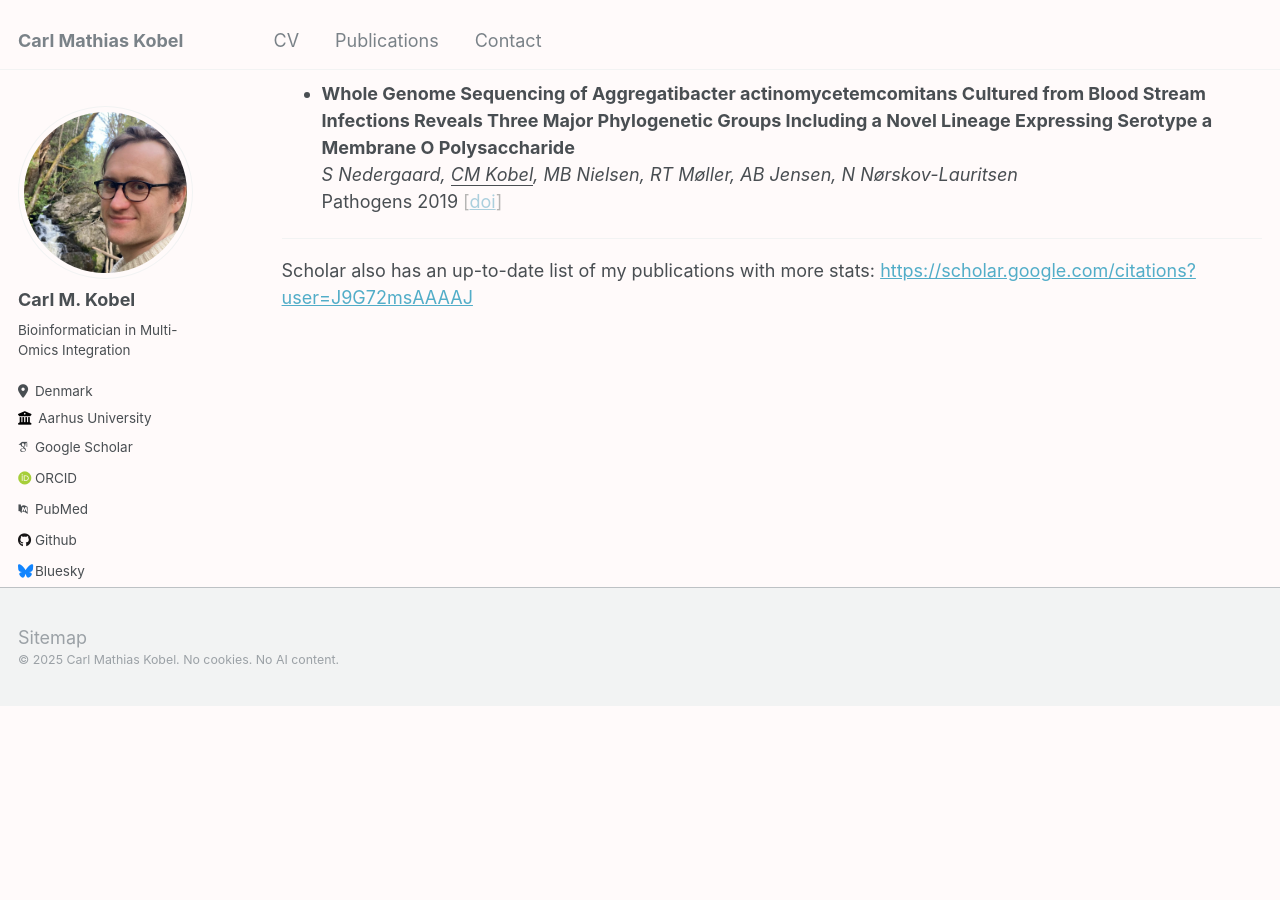
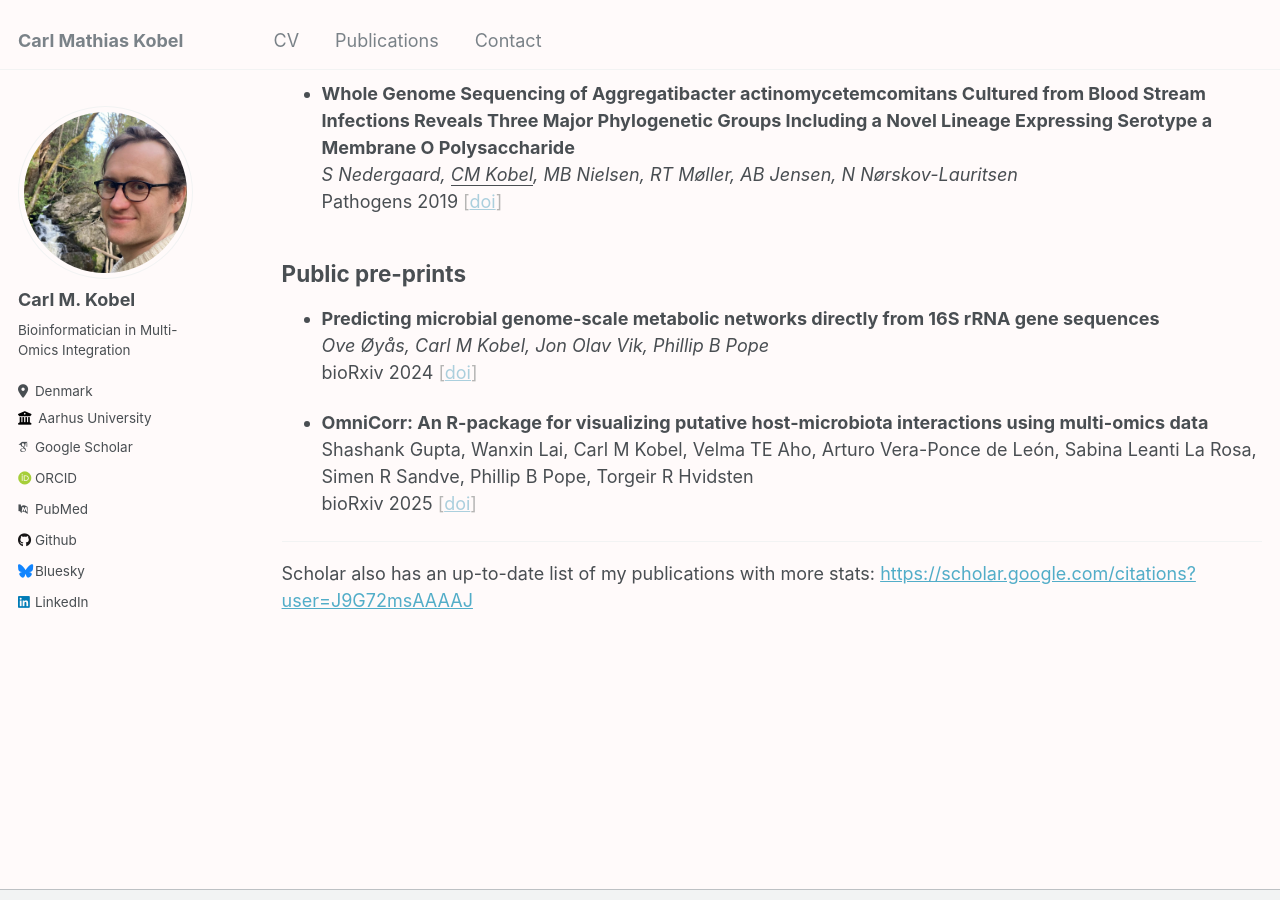
Before and after one commit to cmkobel/cmkobel.github.io, a Jekyll site: the page built from _pages/publications.md, in a window 1280 px wide and 900 px high, scrolled down 1667 px. Built offline with Jekyll 4.4.1, drawn with Linux system fonts in a browser that asks for light colours; some web fonts are replaced; before the commit the page ends 2372 px from its top, so only the background shows below that.

Commit message:
Update publications.md

```diff
--- a/_pages/publications.md
+++ b/_pages/publications.md
@@ -64,6 +64,17 @@ Sorted by newest first. My name or the unit representing my name is <ins>underli
     Pathogens 2019 <span class="shaded">[[doi](https://doi.org/10.3390/pathogens8040256)]</span>
 
 
+## Public pre-prints
+
+  - **Predicting microbial genome-scale metabolic networks directly from 16S rRNA gene sequences**
+    _Ove Øyås, Carl M Kobel, Jon Olav Vik, Phillip B Pope_
+    bioRxiv 2024 <span class="shaded">[[doi](https://doi.org/10.1101/2024.01.26.576649)]</span>
+
+  - **OmniCorr: An R-package for visualizing putative host-microbiota interactions using multi-omics data**
+    Shashank Gupta, Wanxin Lai, Carl M Kobel, Velma TE Aho, Arturo Vera-Ponce de León, Sabina Leanti La Rosa, Simen R Sandve, Phillip B Pope, Torgeir R Hvidsten
+    bioRxiv 2025 <span class="shaded">[[doi](https://doi.org/10.1101/2025.07.01.662509)]</span>
+
+
 ---
 
 Scholar also has an up-to-date list of my publications with more stats: [https://scholar.google.com/citations?user=J9G72msAAAAJ](https://scholar.google.com/citations?user=J9G72msAAAAJ)
```
